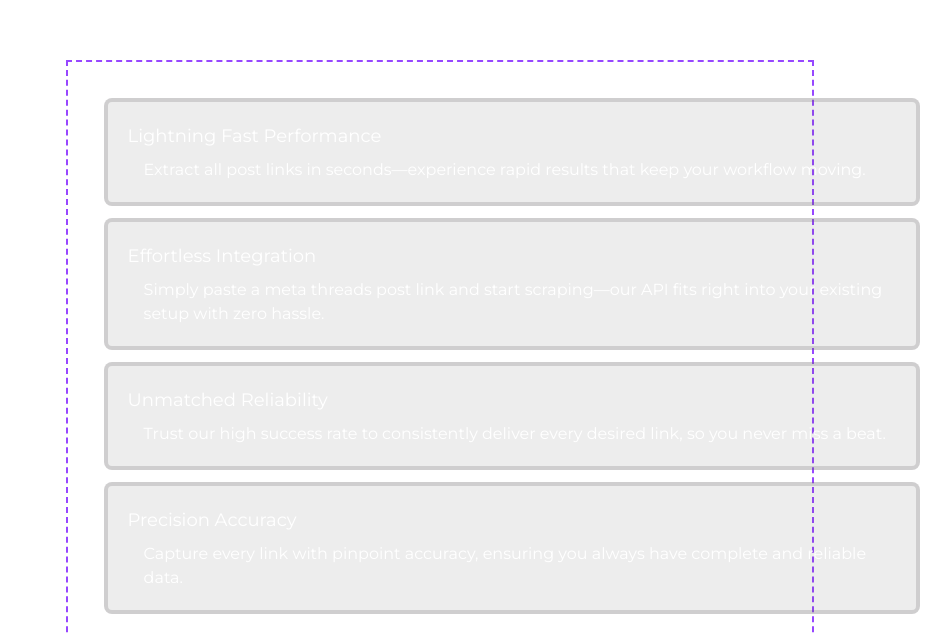
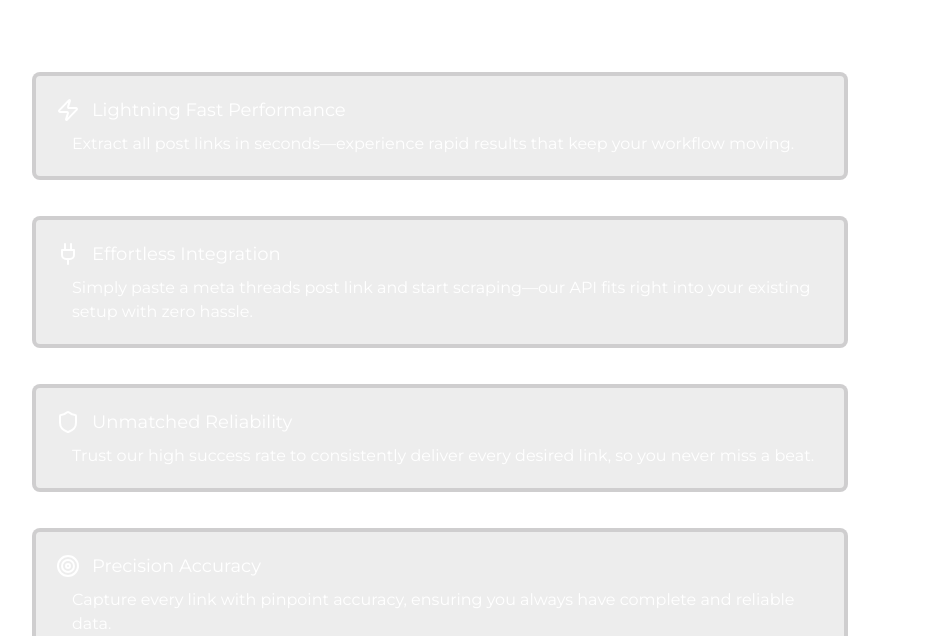
Before and after one commit to gurwnx222/threadsnatch-frontend, a React (Vite) app: page / in a window 1280 px wide. Shown: the part 1724-2360 px from the top of the page, without its empty margins (200-1151 px from the left). Built offline with nearby package versions, Linux system fonts and the light colour scheme.

Commit message:
ready to launch

```diff
--- a/src/Components/Carousel.jsx
+++ b/src/Components/Carousel.jsx
@@ -4,12 +4,14 @@ import { motion, useMotionValue, useTransform } from "framer-motion";
 import { FiVideo, FiFileText, FiLayers } from "react-icons/fi";
 import fetchCrselVideo from "/fetch-crsel.mp4";
 import fetchVidVideo from "/fetch-vid.mp4";
+import fetchImgVideo from "/fetch-img.mp4";
 const DEFAULT_ITEMS = [
   {
     title: "Fetch Image",
     description: "Get all The Related Details of Image in few secs.",
     id: 1,
     icon: <FiFileText className="h-[16px] w-[16px] text-white" />,
+    videoSrc: fetchImgVideo,
   },
   {
     title: "Fetch Video",
--- a/src/Pages/Home.jsx
+++ b/src/Pages/Home.jsx
@@ -2,6 +2,7 @@ import React, { useState, useEffect } from "react";
 import Navbar from "../Components/Navbar";
 import Carousel from "../Components/Carousel";
 import Footer from "../Components/Footer";
+import { Zap, Plug, Shield, Target } from "lucide-react";
 
 const Home = () => {
   const apiLink =
@@ -92,26 +93,27 @@ const Home = () => {
         <p className="text-xl text-center">
           Explore the Features That Transform Ideas into Impact
         </p>
-
-        {/* Box Content */}
-        <div className="w-full sm:w-4/5 lg:w-3/5 h-auto border-2 border-dashed border-[rgba(151,71,255,1)] p-4 sm:p-6">
         {/* Feature Box */}
         {[
           {
             title: "Lightning Fast Performance",
             desc: "Extract all post links in seconds—experience rapid results that keep your workflow moving.",
+            icon: Zap,
           },
           {
             title: "Effortless Integration",
             desc: "Simply paste a meta threads post link and start scraping—our API fits right into your existing setup with zero hassle.",
+            icon: Plug,
           },
           {
             title: "Unmatched Reliability",
             desc: "Trust our high success rate to consistently deliver every desired link, so you never miss a beat.",
+            icon: Shield,
           },
           {
             title: "Precision Accuracy",
             desc: "Capture every link with pinpoint accuracy, ensuring you always have complete and reliable data.",
+            icon: Target,
           },
         ].map((feature, index) => (
           <div
@@ -120,11 +122,13 @@ const Home = () => {
         bg-[rgba(77,77,77,0.1)] rounded-lg transition-transform duration-300
         hover:scale-[1.02] hover:-translate-y-1 hover:bg-[rgba(77,77,77,0.2)] hover:shadow-lg"
           >
+            <div className="flex items-center gap-3">
+              <feature.icon size={24} className="text-white" />
               <h3 className="text-lg">{feature.title}</h3>
+            </div>
             <p className="pl-4">{feature.desc}</p>
           </div>
         ))}
-        </div>
 
         {/* Footer */}
         <div className="w-[100vw]">
```
Also changed, not shown: public/favicon.svg, 1 other file (tests, documents, lock files or other folders). Lines whose indentation alone changed are shown as unchanged.
